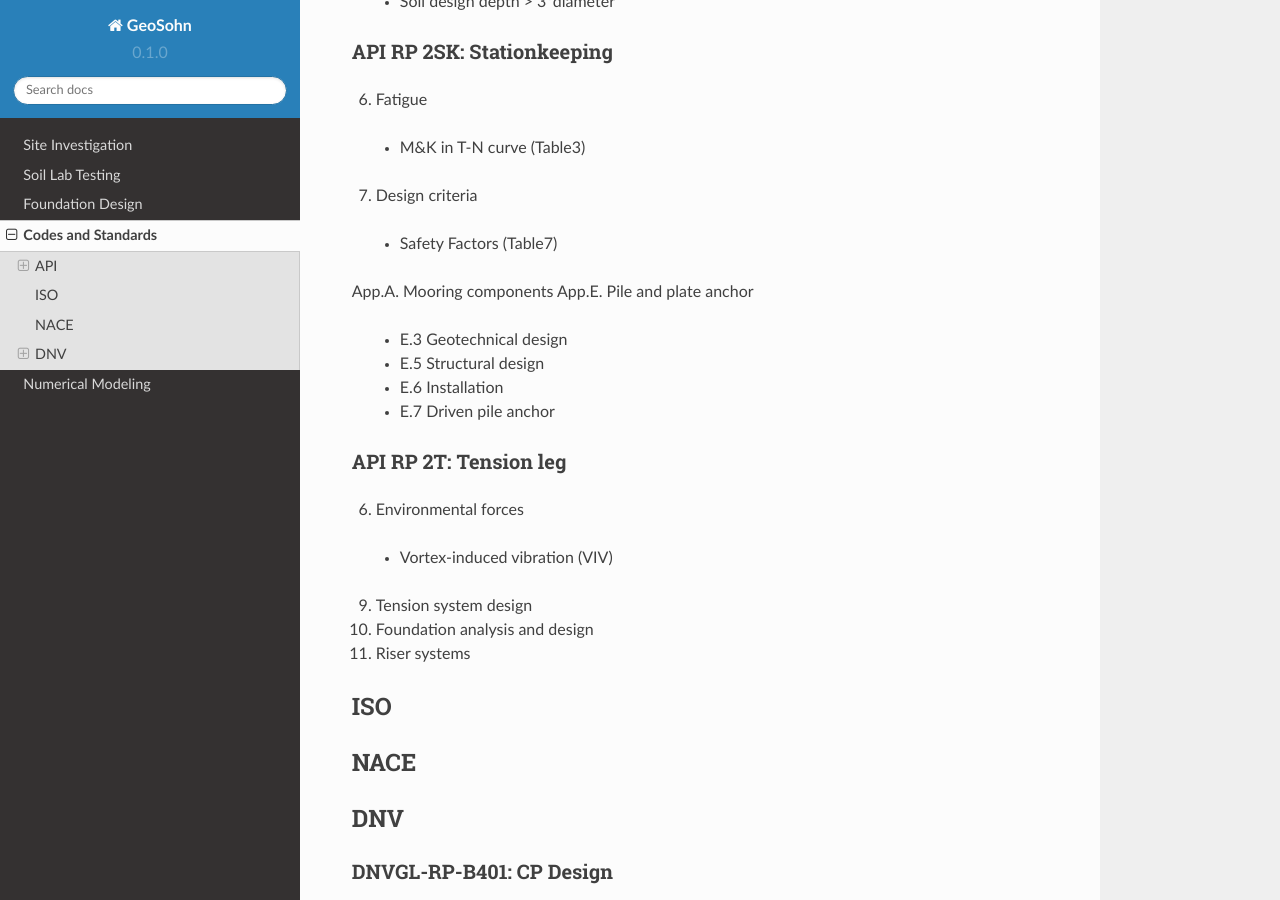
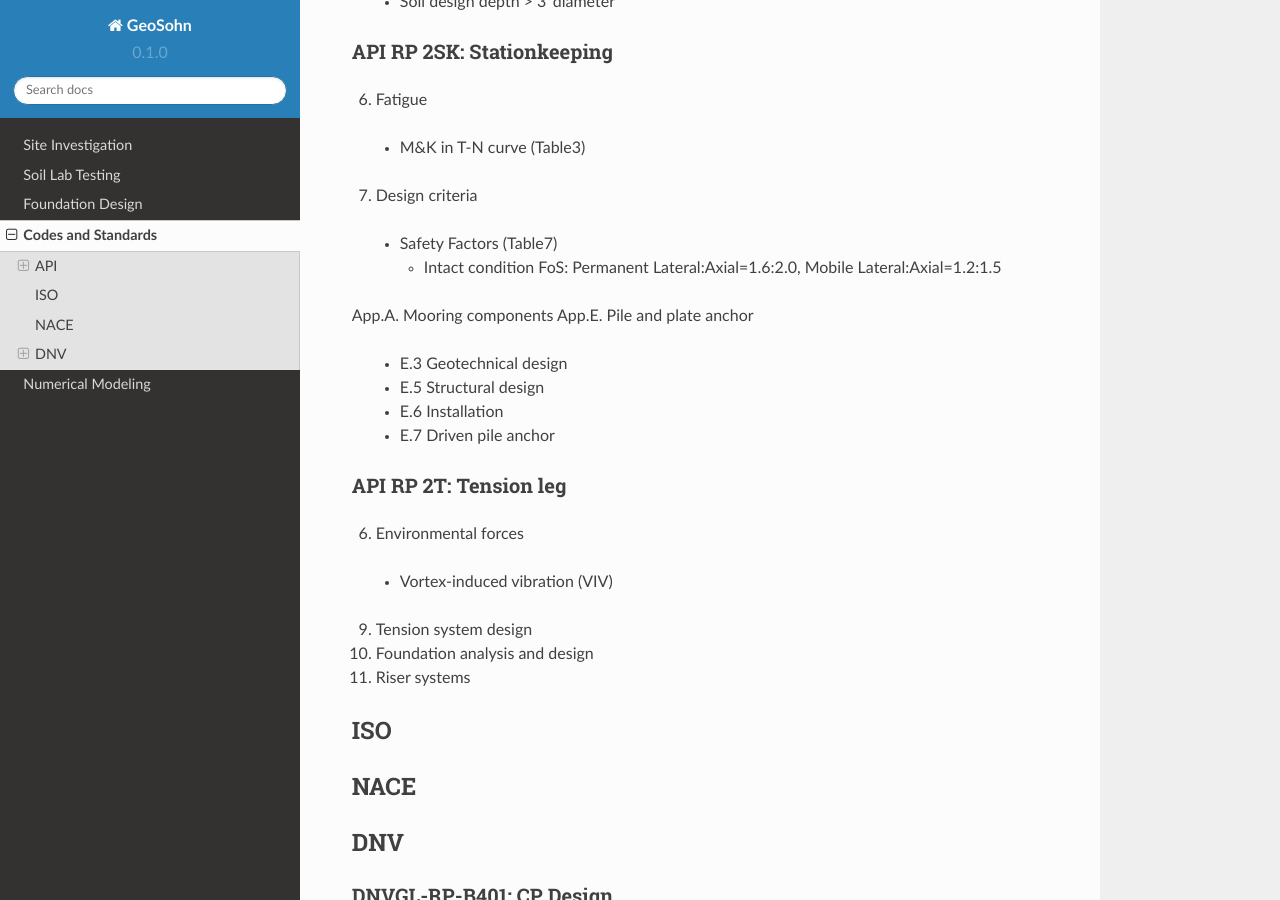
Before and after one commit to jrson11/GeoSohn, a Sphinx documentation site: the page built from docs/source/5_Codes_and_Standards.rst, in a window 1280 px wide and 900 px high, scrolled down 758 px. Built offline with Sphinx 7.4.7 and the Read the Docs theme 2.0.0, drawn with Linux system fonts in a browser that asks for light colours; pages that are not in the unit, such as notebooks, are missing from menus.

Commit message:
Update 5_Codes_and_Standards.rst

```diff
--- a/docs/source/5_Codes_and_Standards.rst
+++ b/docs/source/5_Codes_and_Standards.rst
@@ -40,6 +40,10 @@ API RP 2SK: Stationkeeping
   - M&K in T-N curve (Table3)
 7. Design criteria
   - Safety Factors (Table7)
+
+    - Intact condition FoS: Permanent Lateral:Axial=1.6:2.0, Mobile Lateral:Axial=1.2:1.5
+
+
 App.A. Mooring components
 App.E. Pile and plate anchor
   - E.3 Geotechnical design
```
